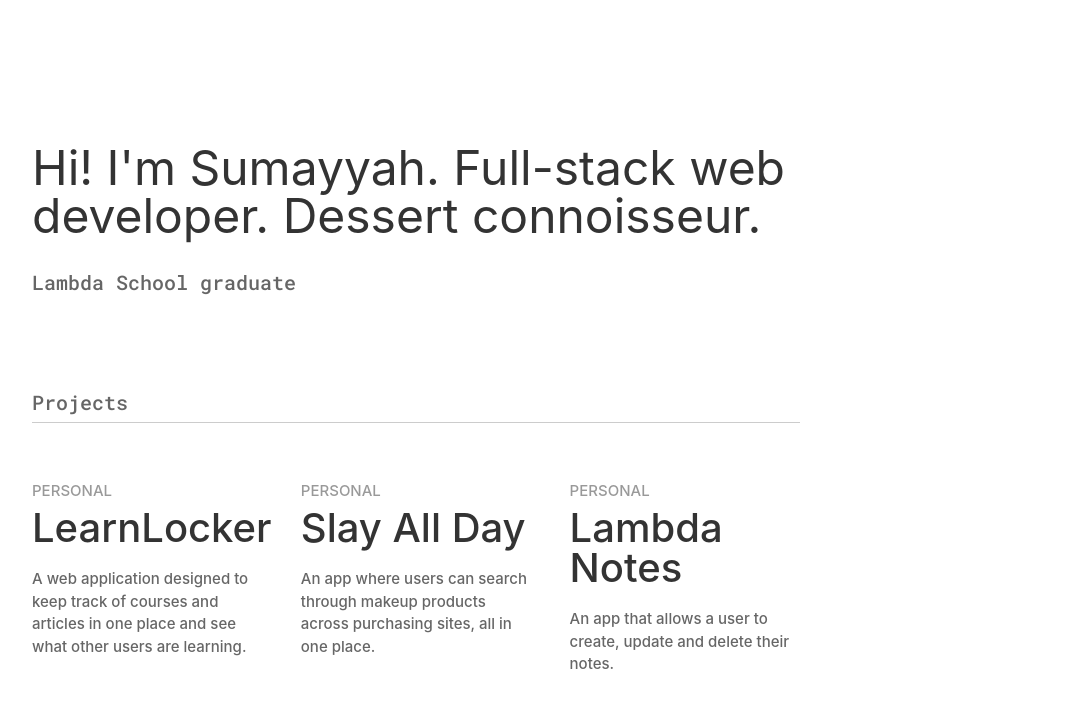
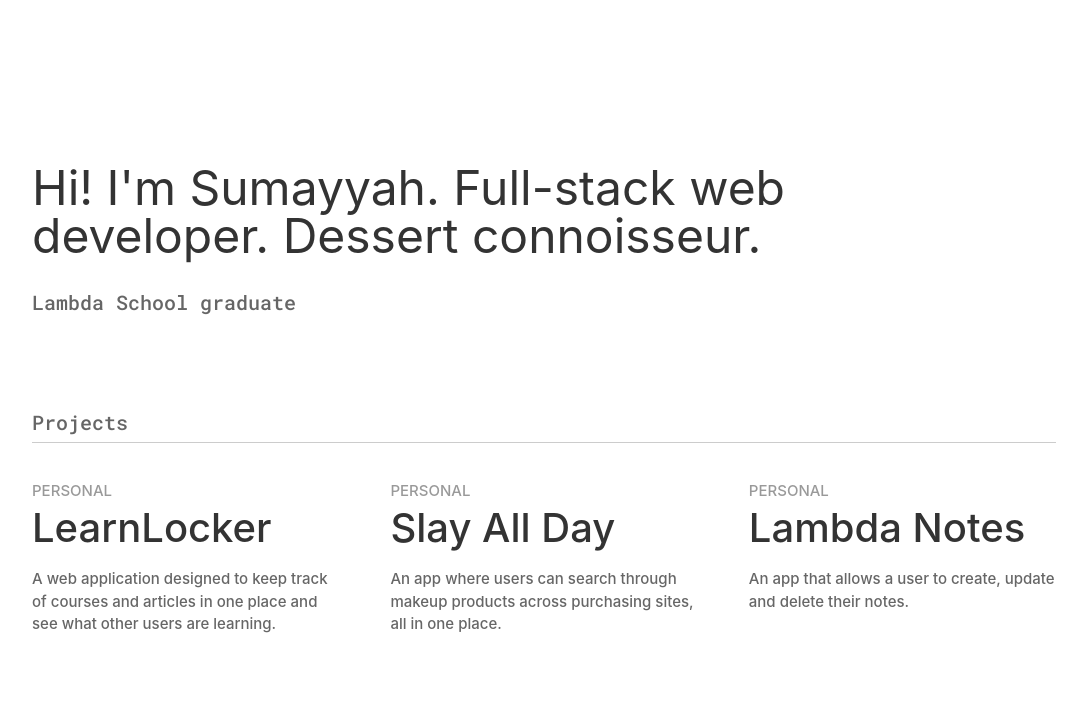
Before and after one commit to sumi419/portfolio, a React (Create React App) app: page / in a window 1280 px wide. Shown: the top 708 px of the page, without its empty margins (96-1181 px from the left). Built offline with nearby package versions, Linux system fonts and the light colour scheme.

Commit message:
👩‍💻🎨 Add min width media query to Projects css

```diff
--- a/src/styles/projects.module.css
+++ b/src/styles/projects.module.css
@@ -3,7 +3,6 @@
   align-items: center;
   justify-content: center;
   flex-direction: column;
-  max-width: 75%;
 }
 
 .title {
@@ -20,12 +19,22 @@
 
 .projects {
   display: flex;
+  flex-wrap: wrap;
   justify-content: space-between;
-  flex-wrap: wrap;
 }
 
 .project {
-  width: 30%;
+  border-bottom: solid 1px rgba(0, 0, 0, 0.2);
+  padding-bottom: 2rem;
+  padding-top: 2rem;
+}
+
+@media screen and (min-width: 60em) {
+  .project {
+    border: none;
+    padding-top: 4rem;
+    width: 30%;
+  }
 }
 
 .category {
@@ -33,7 +42,6 @@
   font-family: -apple-system, BlinkMacSystemFont, sans-serif;
   font-size: 1.5rem;
   font-weight: 500;
-  padding-top: 6rem;
 }
 
 .projectTitle {
@@ -50,13 +58,10 @@
 }
 
 .description {
-  /* border-bottom: solid 1px;
-  border-color: rgba(0, 0, 0, 0.2); */
   color: rgba(0, 0, 0, 0.6);
   font-family: -apple-system, BlinkMacSystemFont, sans-serif;
   font-size: 1.5rem;
   font-weight: 500;
   padding-top: 1rem;
-  /* padding-bottom: 6rem; */
   line-height: 1.5;
 }
```
